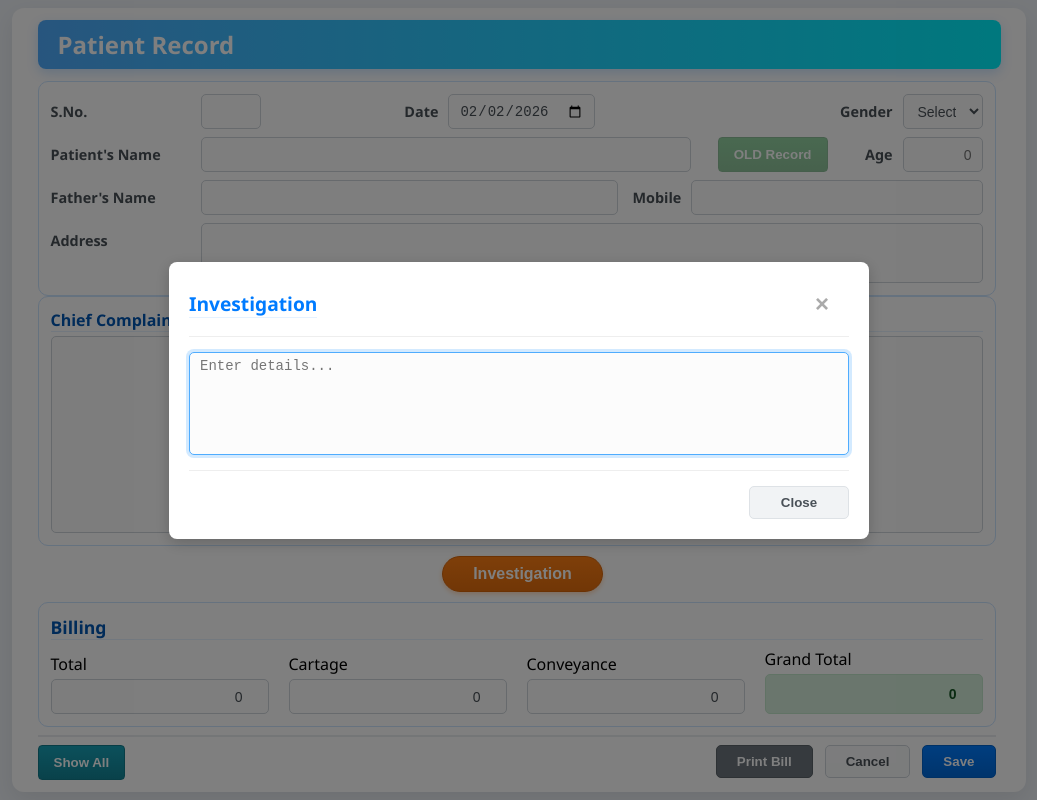
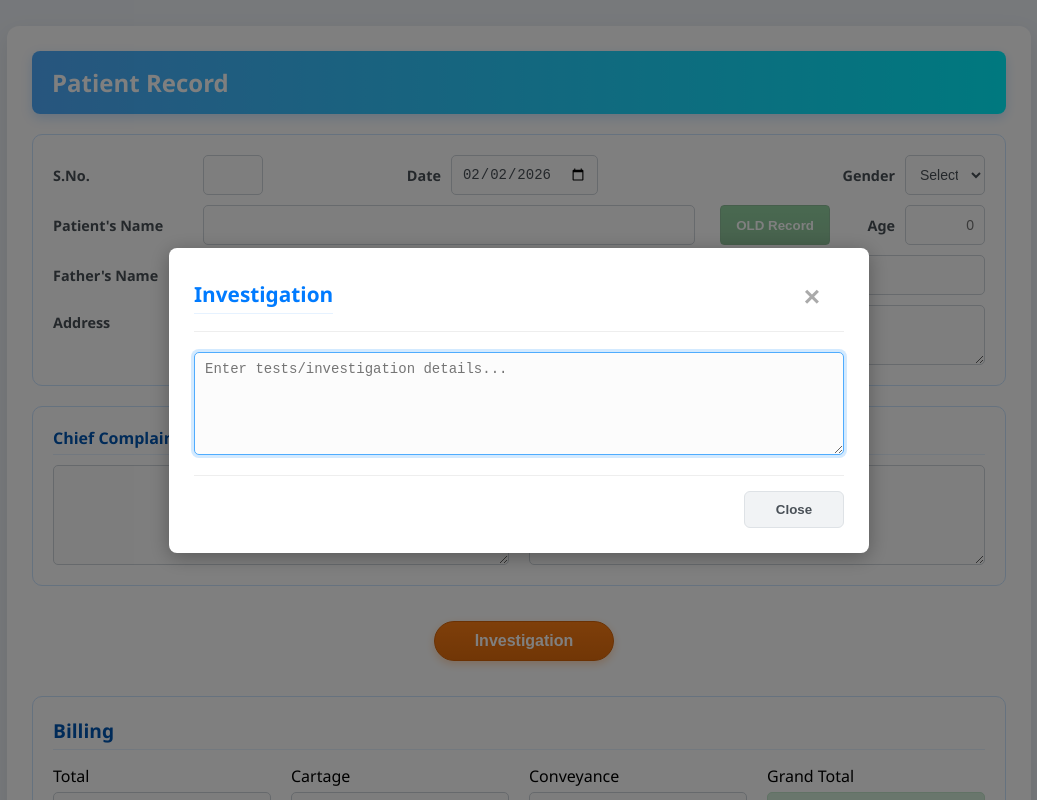
Before and after one commit to sahilcingh/Patient-Record-App, a React (Vite) app in the folder frontend/: page / in a window 1280 px wide. Both pictures are taken after a click on the button "Investigation". Shown: the top 800 px of the page, without its empty margins (121-1158 px from the left). Built offline with nearby package versions, Linux system fonts and the light colour scheme; no server answers.

Commit message:
layout disruption fix.

```diff
--- a/frontend/src/App.css
+++ b/frontend/src/App.css
@@ -5,24 +5,35 @@ body {
   font-family: 'Segoe UI', Tahoma, Geneva, Verdana, sans-serif;
   background-color: #eef2f7;
   margin: 0; padding: 0;
-  height: 100vh; width: 100vw;
-  overflow: hidden;
-  display: flex; justify-content: center; align-items: center;
+  /* FIX: Allow scrolling so zoom doesn't break layout */
+  min-height: 100vh;
+  width: 100%;
+  display: flex;
+  justify-content: center;
+  align-items: flex-start; /* Aligns card to top with spacing */
+  padding-top: 2vh;
+  padding-bottom: 2vh;
 }
 
-.app { width: 100%; max-width: 1100px; height: 100%; padding: 1vh; }
+.app { width: 100%; max-width: 1100px; padding: 10px; }
 
 .card {
-  background: #ffffff; padding: 1.5vh 2vw;
-  border-radius: 12px; box-shadow: 0 8px 24px rgba(0, 0, 0, 0.08);
-  height: 98vh; display: flex; flex-direction: column;
+  background: #ffffff;
+  padding: 25px;
+  border-radius: 12px;
+  box-shadow: 0 8px 24px rgba(0, 0, 0, 0.08);
+  /* FIX: Card grows with content/zoom instead of fixed height */
+  min-height: 90vh;
+  height: auto;
+  display: flex;
+  flex-direction: column;
 }
 
 /* ================= HEADER ================= */
 .header {
   flex: 0 0 auto; display: flex; justify-content: space-between; align-items: center;
   background: linear-gradient(to right, #4facfe 0%, #00f2fe 100%);
-  padding: 1vh 20px; border-radius: 8px; margin-bottom: 1.5vh;
+  padding: 15px 20px; border-radius: 8px; margin-bottom: 20px;
   color: white; box-shadow: 0 4px 12px rgba(0, 123, 255, 0.2);
 }
 .header h1 { margin: 0; font-size: 1.5rem; font-weight: 600; }
@@ -31,16 +42,16 @@ body {
 /* ================= FORM LAYOUT ================= */
 #patientForm {
   display: flex; flex-direction: column; flex: 1;
-  justify-content: space-between; overflow-y: auto; padding-right: 5px;
+  gap: 20px; /* Adds consistent spacing between sections */
 }
 
 .section {
-  padding: 1.5vh; background-color: #ffffff; border-radius: 10px;
+  padding: 20px; background-color: #ffffff; border-radius: 10px;
   border: 1px solid #cce5ff; display: flex; flex-direction: column; justify-content: center;
 }
-.patient-data-box { flex: 0 0 auto; gap: 1vh; }
+.patient-data-box { flex: 0 0 auto; gap: 10px; }
 
-.form-row { display: flex; align-items: center; gap: 15px; width: 100%; }
+.form-row { display: flex; align-items: center; gap: 15px; width: 100%; flex-wrap: wrap; }
 .input-group { display: flex; align-items: center; gap: 10px; }
 .align-top { align-items: flex-start; }
 .aligned-label { flex: 0 0 140px; font-weight: 600; color: #495057; white-space: nowrap; font-size: 0.9rem; text-align: left; }
@@ -50,37 +61,19 @@ body {
 .fixed-left { width: auto; flex-shrink: 0; }
 .col-date { margin-left: auto; margin-right: auto; }
 
-.fixed-right {
-    width: 140px;
-    flex-shrink: 0;
-    justify-content: flex-end;
-}
+.fixed-right { width: 140px; flex-shrink: 0; justify-content: flex-end; }
 .fixed-right select, .fixed-right input { width: 80px; }
 
-.fixed-mobile {
-    width: 350px;
-    flex-shrink: 0;
-    justify-content: flex-end;
-    display: flex;
-    align-items: center;
-    gap: 10px;
-}
+.fixed-mobile { width: 350px; flex-shrink: 0; justify-content: flex-end; display: flex; align-items: center; gap: 10px; }
 .fixed-mobile .autocomplete-wrapper { width: 100% !important; position: relative; }
 .fixed-mobile .autocomplete-wrapper input { width: 100% !important; }
 
-.grow { flex: 1; display: flex; position: relative; }
+.grow { flex: 1; display: flex; position: relative; min-width: 200px; }
 .grow input { width: 100%; }
 
 /* ================= TEXT AREAS ================= */
-.address-box {
-    width: 100%; min-height: 60px; resize: none;
-    overflow-y: hidden !important; display: block; height: auto;
-}
-.large-box {
-    width: 100%; min-height: 100px; resize: none;
-    overflow-y: hidden !important; display: block; height: auto;
-    flex-grow: 1;
-}
+.address-box { width: 100%; min-height: 60px; resize: vertical; display: block; height: auto; }
+.large-box { width: 100%; min-height: 100px; resize: vertical; display: block; height: auto; flex-grow: 1; }
 
 /* ================= AUTOCOMPLETE LIST ================= */
 .autocomplete-wrapper { position: relative; width: 100%; }
@@ -94,24 +87,25 @@ body {
 .suggestions-list li:hover { background-color: #e9ecef; color: #007bff; }
 
 /* ================= MODALS ================= */
-.modal-overlay { position: fixed; top: 0; left: 0; width: 100%; height: 100%; background: rgba(0,0,0,0.5); display: none; justify-content: center; align-items: center; z-index: 1000; }
-.modal-content { background: white; padding: 20px; border-radius: 8px; width: 700px; max-width: 95%; box-shadow: 0 4px 15px rgba(0,0,0,0.2); }
-.modal-header { display: flex; justify-content: space-between; align-items: center; margin-bottom: 15px; border-bottom: 1px solid #eee; padding-bottom: 10px; }
-.modal-header h3 { color: #007bff; font-size: 1.2rem; margin: 0; }
-.close-modal { font-size: 24px; cursor: pointer; border: none; background: none; color: #aaa; }
+.modal-overlay { position: fixed; top: 0; left: 0; width: 100%; height: 100%; background: rgba(0,0,0,0.5); display: none; justify-content: center; align-items: center; z-index: 2000; }
+.modal-content { background: white; padding: 25px; border-radius: 8px; width: 700px; max-width: 90%; box-shadow: 0 4px 20px rgba(0,0,0,0.3); }
+.modal-header { display: flex; justify-content: space-between; align-items: center; margin-bottom: 20px; border-bottom: 1px solid #eee; padding-bottom: 10px; }
+.modal-header h3 { color: #007bff; font-size: 1.3rem; margin: 0; }
+.close-modal { font-size: 28px; cursor: pointer; border: none; background: none; color: #aaa; line-height: 1; }
+.close-modal:hover { color: #333; }
 
-.table-container { border: 1px solid #dee2e6; border-radius: 5px; overflow: hidden; max-height: 400px; overflow-y: auto; }
+.table-container { border: 1px solid #dee2e6; border-radius: 5px; overflow: hidden; max-height: 50vh; overflow-y: auto; }
 .history-table { width: 100%; border-collapse: collapse; background: white; }
 .history-table th { background-color: #eef6fc; color: #1e88e5; font-weight: 600; padding: 12px 15px; text-align: left; border-bottom: 1px solid #dee2e6; position: sticky; top: 0; }
 .history-table td { padding: 10px 15px; text-align: left; border-bottom: 1px solid #eee; color: #333; }
 .history-table tbody tr { cursor: pointer; transition: background-color 0.2s ease; }
 .history-table tbody tr:hover { background-color: #d1ecf1; }
 
-/* INVESTIGATION BUTTON SECTION (NEW) */
+/* INVESTIGATION BUTTON SECTION */
 .investigation-section {
     display: flex;
     justify-content: center;
-    padding: 10px 0;
+    padding: 15px 0; /* Vertical spacing prevents overlap */
     flex: 0 0 auto;
 }
 
@@ -119,19 +113,20 @@ body {
     background: linear-gradient(to bottom, #fd7e14, #e36d0d);
     color: white;
     border: 1px solid #d66408;
-    padding: 8px 30px;
+    padding: 10px 40px;
     font-size: 1rem;
-    border-radius: 20px; /* Rounded pill shape looks nice in middle */
-    box-shadow: 0 2px 5px rgba(253, 126, 20, 0.3);
-    transition: transform 0.1s ease;
+    border-radius: 25px;
+    box-shadow: 0 3px 8px rgba(253, 126, 20, 0.3);
+    transition: transform 0.1s ease, box-shadow 0.1s ease;
 }
-.investigation-btn:active { transform: scale(0.98); }
+.investigation-btn:hover { transform: translateY(-2px); box-shadow: 0 5px 12px rgba(253, 126, 20, 0.4); }
+.investigation-btn:active { transform: translateY(0); }
 
-/* TESTS MODAL SPECIFIC */
-.tests-modal-actions { display: flex; justify-content: flex-end; gap: 10px; margin-top: 15px; border-top: 1px solid #eee; padding-top: 15px; }
+/* TESTS MODAL FOOTER */
+.tests-modal-actions { display: flex; justify-content: flex-end; gap: 10px; margin-top: 20px; border-top: 1px solid #eee; padding-top: 15px; }
 .tests-modal-actions button { min-width: 100px; }
 
-/* Alert Box */
+/* ALERT BOX */
 .confirm-box { max-width: 380px; text-align: center; padding: 30px 25px; border-radius: 16px; box-shadow: 0 15px 40px rgba(0, 0, 0, 0.2); animation: popIn 0.3s cubic-bezier(0.175, 0.885, 0.32, 1.275); }
 .confirm-icon { font-size: 48px; margin-bottom: 15px; display: block; }
 .confirm-box h2 { color: #222; font-size: 1.6rem; margin: 0 0 10px 0; font-weight: 700; }
@@ -140,40 +135,38 @@ body {
 .confirm-actions button { flex: 1; padding: 12px; font-size: 1rem; border-radius: 8px; cursor: pointer; max-width: 140px; }
 
 /* ================= GRID & FOOTER ================= */
-.section.two-col { display: grid; grid-template-columns: 1fr 1fr; gap: 20px; flex: 1; min-height: 0; }
+.section.two-col { display: grid; grid-template-columns: 1fr 1fr; gap: 20px; min-height: 0; }
 .two-col > div { display: flex; flex-direction: column; }
 
-h3 { margin-top: 0; color: #0056b3; font-size: 1rem; margin-bottom: 0.5vh; border-bottom: 1px solid #e6f2ff; }
+h3 { margin-top: 0; color: #0056b3; font-size: 1rem; margin-bottom: 10px; border-bottom: 1px solid #e6f2ff; padding-bottom: 5px; }
 .billing-section { flex: 0 0 auto; }
 .grid.billing { display: grid; grid-template-columns: repeat(4, 1fr); gap: 20px; align-items: end; width: 100%; }
-.billing .field { display: flex; flex-direction: column; gap: 0.5vh; }
+.billing .field { display: flex; flex-direction: column; gap: 5px; }
 .highlight input { background-color: #d4edda; border-color: #c3e6cb; color: #155724; font-weight: 700; height: 40px; }
-h2 { margin: 0 0 1vh 0; color: #0056b3; font-size: 1.1rem; border-bottom: 1px solid #e6f2ff; }
-.footer { flex: 0 0 auto; display: flex; justify-content: space-between; margin-top: 1vh; padding-top: 1vh; border-top: 2px solid #e9ecef; }
+h2 { margin: 0 0 15px 0; color: #0056b3; font-size: 1.2rem; border-bottom: 1px solid #e6f2ff; padding-bottom: 5px; }
+.footer { flex: 0 0 auto; display: flex; justify-content: space-between; margin-top: 20px; padding-top: 20px; border-top: 2px solid #e9ecef; flex-wrap: wrap; gap: 10px; }
 
-input, select, textarea { padding: 5px 10px; border: 1px solid #ced4da; background-color: #fcfcfc; border-radius: 5px; font-size: 14px; color: #495057; height: 35px; }
+input, select, textarea { padding: 8px 10px; border: 1px solid #ced4da; background-color: #fcfcfc; border-radius: 5px; font-size: 14px; color: #495057; height: 40px; }
 input:focus, select:focus, textarea:focus { outline: none; border-color: #4facfe; box-shadow: 0 0 0 3px rgba(79, 172, 254, 0.25); }
 .right-align { text-align: right; }
 
-button { padding: 8px 20px; margin-left: 12px; border: none; border-radius: 5px; cursor: pointer; font-weight: 600; background-color: #f8f9fa; color: #495057; border: 1px solid #ced4da; }
+button { padding: 10px 24px; margin-left: 10px; border: none; border-radius: 6px; cursor: pointer; font-weight: 600; background-color: #f8f9fa; color: #495057; border: 1px solid #ced4da; transition: all 0.2s; }
+button:hover { background-color: #e2e6ea; }
 button.primary { background: linear-gradient(to bottom, #007bff, #0069d9); color: white; border: 1px solid #0062cc; }
+button.primary:hover { background: linear-gradient(to bottom, #0069d9, #005cbf); }
 button.danger { background: linear-gradient(to bottom, #dc3545, #c82333); color: white; border: 1px solid #bd2130; margin-left: 0; }
-.nav-button { padding: 0 15px; height: 35px; background: linear-gradient(to bottom, #28a745, #218838); border: 1px solid #1e7e34; color: white; border-radius: 4px; cursor: pointer; font-weight: 600; white-space: nowrap; display: flex; align-items: center; }
+.nav-button { padding: 0 15px; height: 40px; background: linear-gradient(to bottom, #28a745, #218838); border: 1px solid #1e7e34; color: white; border-radius: 4px; cursor: pointer; font-weight: 600; white-space: nowrap; display: flex; align-items: center; }
 .hidden { display: none; }
 
 .cancel-btn { background: #f1f3f5; border: 1px solid #dee2e6; color: #495057; }
-.delete-btn { background: #dc3545; color: white; border: 1px solid #bd2130; }
-.update-btn { background: linear-gradient(135deg, #007bff, #0056b3); color: white; }
 
 @keyframes popIn { from { opacity: 0; transform: scale(0.8); } to { opacity: 1; transform: scale(1); } }
 
-/* ================= MOBILE ================= */
+/* ================= MOBILE RESPONSIVENESS ================= */
 @media (max-width: 768px) {
-  html, body { height: auto !important; overflow-y: auto !important; display: block; padding: 10px; }
-  .app { height: auto !important; padding: 0; padding-bottom: 60px; }
-  .card { height: auto !important; overflow: visible; padding: 15px; }
-  #patientForm { overflow: visible; gap: 15px; }
-  .section { padding: 15px; }
+  body { display: block; padding: 10px; height: auto; }
+  .app { height: auto; padding: 0; padding-bottom: 60px; }
+  .card { height: auto; overflow: visible; padding: 15px; }
   .form-row { flex-direction: column; align-items: stretch; gap: 15px; }
   .input-group, .fixed-left, .fixed-right, .fixed-mobile, .col-date, .grow { width: 100% !important; margin: 0; }
   .input-group { flex-direction: column; align-items: flex-start; gap: 5px; }
--- a/frontend/src/App.jsx
+++ b/frontend/src/App.jsx
@@ -48,9 +48,7 @@ function App() {
                     <ul id="suggestionsList" className="suggestions-list hidden"></ul>
                 </div>
               </div>
-
               <button type="button" id="oldRecordBtn" className="nav-button">OLD Record</button>
-
               <div className="input-group fixed-right">
                 <label>Age</label>
                 <input type="text" inputMode="numeric" id="age" required className="right-align" maxLength="3" placeholder="0" />
@@ -62,7 +60,6 @@ function App() {
                 <label className="aligned-label">Father's Name</label>
                 <input type="text" id="fatherNameInput" name="fatherName" required />
               </div>
-
               <div className="input-group fixed-mobile">
                 <label>Mobile</label>
                 <div className="autocomplete-wrapper">
@@ -92,7 +89,7 @@ function App() {
             </div>
           </div>
 
-          {/* === INVESTIGATION BUTTON (CENTERED) === */}
+          {/* === INVESTIGATION BUTTON === */}
           <div className="investigation-section">
             <button type="button" id="openTestsBtn" className="investigation-btn">
                 Investigation
@@ -124,35 +121,14 @@ function App() {
 
           {/* FOOTER */}
           <footer className="footer">
-            {/* LEFT SIDE */}
             <div style={{display: 'flex', gap: '10px', alignItems: 'center'}}>
-               <button
-                    type="button"
-                    id="showAllBtn"
-                    className="nav-button"
-                    style={{ background: "linear-gradient(to bottom, #17a2b8, #138496)", border: "1px solid #117a8b", margin: 0 }}
-                >
-                    Show All
-                </button>
+               <button type="button" id="showAllBtn" className="nav-button" style={{ background: "linear-gradient(to bottom, #17a2b8, #138496)", border: "1px solid #117a8b", margin: 0 }}>Show All</button>
                <button type="button" id="deleteBtn" className="danger hidden">Delete</button>
             </div>
-
-            {/* RIGHT SIDE */}
             <div>
               <button type="button" id="printBtn" style={{background: "#6c757d", color: "white", border: "1px solid #5a6268"}}>Print Bill</button>
               <button type="button" id="cancelBtn">Cancel</button>
-              <button
-                type="button"
-                id="saveAsNewBtn"
-                className="hidden"
-                style={{
-                    background: "linear-gradient(to bottom, #17a2b8, #138496)",
-                    color: "white",
-                    border: "1px solid #117a8b"
-                }}
-              >
-                Save as New Record
-              </button>
+              <button type="button" id="saveAsNewBtn" className="hidden" style={{background: "linear-gradient(to bottom, #17a2b8, #138496)", color: "white", border: "1px solid #117a8b"}}>Save as New Record</button>
               <button type="button" id="saveBtn" className="primary">Save</button>
               <button type="button" id="updateBtn" className="primary hidden">Update</button>
             </div>
@@ -160,9 +136,7 @@ function App() {
         </form>
       </div>
 
-      {/* --- MODALS --- */}
-
-      {/* 1. History Modal */}
+      {/* MODALS */}
       <div id="historyModal" className="modal-overlay">
         <div className="modal-content">
           <div className="modal-header">
@@ -180,7 +154,7 @@ function App() {
         </div>
       </div>
 
-      {/* 2. INVESTIGATION MODAL (Updated) */}
+      {/* INVESTIGATION POPUP */}
       <div id="testsModal" className="modal-overlay">
         <div className="modal-content">
           <div className="modal-header">
@@ -188,17 +162,15 @@ function App() {
             <button type="button" className="close-modal" id="closeTestsModalBtn">&times;</button>
           </div>
           <div className="modal-body">
-            <textarea id="testsBox" className="large-box" style={{height: "150px"}} placeholder="Enter details..."></textarea>
-
+            <textarea id="testsBox" className="large-box" style={{height: "200px"}} placeholder="Enter tests/investigation details..."></textarea>
             <div className="tests-modal-actions">
-                {/* Only Close button needed */}
                 <button type="button" id="testCloseBtn" className="cancel-btn">Close</button>
             </div>
           </div>
         </div>
       </div>
 
-      {/* 3. Alert Modal */}
+      {/* ALERT POPUP */}
       <div id="customModal" className="modal-overlay" style={{zIndex: 3000, display: 'none'}}>
         <div className="modal-content confirm-box">
           <div className="confirm-icon" id="modalIcon">⚠️</div>
@@ -210,7 +182,6 @@ function App() {
           </div>
         </div>
       </div>
-
     </div>
   );
 }
```
Also changed, not shown: frontend/public/app.js (+13 -25 lines).
